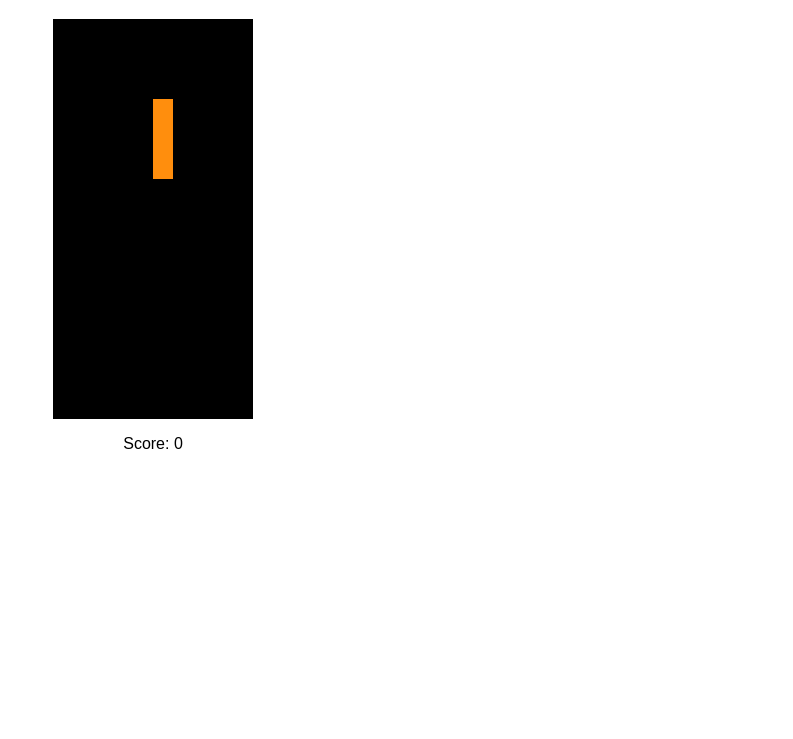
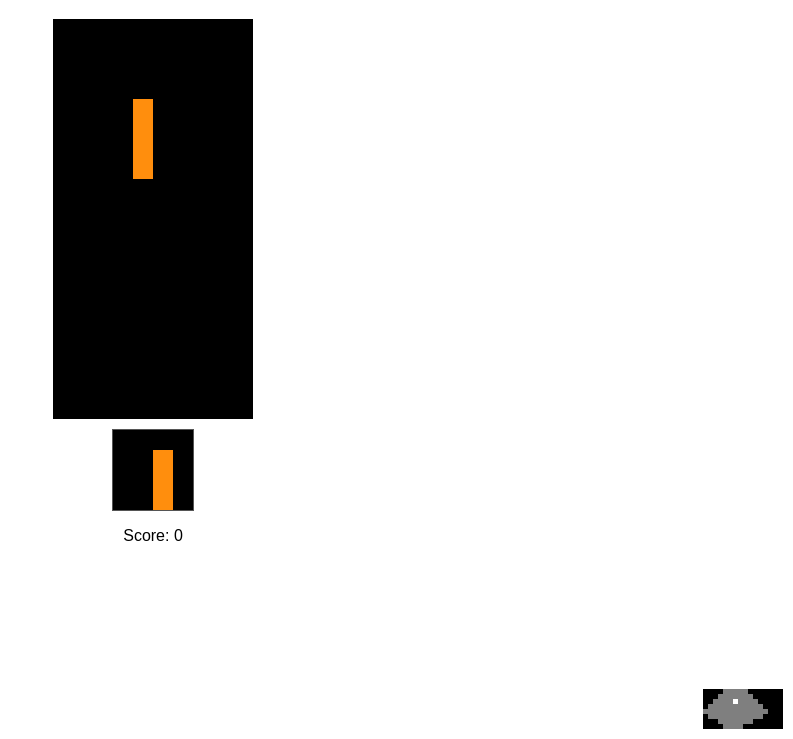
Before and after one commit to tkonomu/codex_test, a plain HTML site: page index.html in a window 1280 px wide. Shown: the part 61-800 px from the top of the page, without its empty margins (487-1280 px from the left). Drawn offline with Linux system fonts and the light colour scheme.

Commit message:
Add next piece preview and shark graphic

```diff
--- a/index.html
+++ b/index.html
@@ -8,7 +8,9 @@
 <body>
     <h1>Tetris</h1>
     <canvas id="game" width="200" height="400"></canvas>
+    <canvas id="next" width="80" height="80"></canvas>
     <p>Score: <span id="score">0</span></p>
+    <canvas id="shark" width="80" height="40"></canvas>
     <script src="tetris.js"></script>
 </body>
 </html>
--- a/style.css
+++ b/style.css
@@ -1,6 +1,7 @@
 body {
     font-family: sans-serif;
     text-align: center;
+    position: relative;
 }
 
 canvas {
@@ -8,3 +9,15 @@ canvas {
     display: block;
     margin: 0 auto;
 }
+
+#next {
+    margin-top: 10px;
+    border: 1px solid #555;
+}
+
+#shark {
+    position: fixed;
+    right: 10px;
+    bottom: 10px;
+    image-rendering: pixelated;
+}
--- a/tetris.js
+++ b/tetris.js
@@ -1,6 +1,43 @@
 const canvas = document.getElementById('game');
 const context = canvas.getContext('2d');
 context.scale(20, 20);
+
+const nextCanvas = document.getElementById('next');
+const nextContext = nextCanvas.getContext('2d');
+nextContext.scale(20, 20);
+
+const sharkCanvas = document.getElementById('shark');
+const sharkContext = sharkCanvas.getContext('2d');
+sharkContext.scale(5, 5);
+sharkContext.imageSmoothingEnabled = false;
+
+const sharkPixels = [
+    [0,0,0,0,1,1,1,1,1,0,0,0,0,0,0,0],
+    [0,0,0,1,1,1,1,1,1,1,0,0,0,0,0,0],
+    [0,0,1,1,1,1,2,1,1,1,1,0,0,0,0,0],
+    [0,1,1,1,1,1,1,1,1,1,1,1,0,0,0,0],
+    [1,1,1,1,1,1,1,1,1,1,1,1,1,0,0,0],
+    [0,1,1,1,1,1,1,1,1,1,1,1,0,0,0,0],
+    [0,0,0,1,1,1,1,1,1,1,0,0,0,0,0,0],
+    [0,0,0,0,1,1,1,1,0,0,0,0,0,0,0,0],
+];
+
+function drawShark() {
+    sharkContext.fillStyle = '#000';
+    sharkContext.fillRect(0, 0, sharkCanvas.width, sharkCanvas.height);
+    sharkPixels.forEach((row, y) => {
+        row.forEach((value, x) => {
+            if (value === 1) {
+                sharkContext.fillStyle = '#7f7f7f';
+            } else if (value === 2) {
+                sharkContext.fillStyle = '#ffffff';
+            } else {
+                return;
+            }
+            sharkContext.fillRect(x, y, 1, 1);
+        });
+    });
+}
 
 function arenaSweep() {
     let rowCount = 1;
@@ -89,14 +126,14 @@ function createPiece(type) {
     }
 }
 
-function drawMatrix(matrix, offset) {
+function drawMatrix(matrix, offset, ctx = context) {
     matrix.forEach((row, y) => {
         row.forEach((value, x) => {
             if (value !== 0) {
-                context.fillStyle = colors[value];
-                context.fillRect(x + offset.x,
-                                 y + offset.y,
-                                 1, 1);
+                ctx.fillStyle = colors[value];
+                ctx.fillRect(x + offset.x,
+                             y + offset.y,
+                             1, 1);
             }
         });
     });
@@ -108,6 +145,14 @@ function draw() {
 
     drawMatrix(arena, {x:0, y:0});
     drawMatrix(player.matrix, player.pos);
+}
+
+function drawNext() {
+    nextContext.fillStyle = '#000';
+    nextContext.fillRect(0, 0, nextCanvas.width, nextCanvas.height);
+    if (nextMatrix) {
+        drawMatrix(nextMatrix, {x:1, y:1}, nextContext);
+    }
 }
 
 function merge(arena, player) {
@@ -155,7 +200,13 @@ function playerMove(dir) {
 
 function playerReset() {
     const pieces = 'TJLOSZI';
-    player.matrix = createPiece(pieces[pieces.length * Math.random() | 0]);
+    if (nextMatrix === null) {
+        player.matrix = createPiece(pieces[Math.random() * pieces.length | 0]);
+        nextMatrix = createPiece(pieces[Math.random() * pieces.length | 0]);
+    } else {
+        player.matrix = nextMatrix;
+        nextMatrix = createPiece(pieces[Math.random() * pieces.length | 0]);
+    }
     player.pos.y = 0;
     player.pos.x = (arena[0].length / 2 | 0) -
                    (player.matrix[0].length / 2 | 0);
@@ -164,6 +215,7 @@ function playerReset() {
         player.score = 0;
         updateScore();
     }
+    drawNext();
 }
 
 function playerRotate(dir) {
@@ -213,13 +265,15 @@ const colors = [
     '#3877FF',
 ];
 
-const arena = createMatrix(12, 20);
+const arena = createMatrix(10, 20);
 
 const player = {
     pos: {x: 0, y: 0},
     matrix: null,
     score: 0,
 };
+
+let nextMatrix = null;
 
 document.addEventListener('keydown', event => {
     if (event.keyCode === 37) {
@@ -237,4 +291,5 @@ document.addEventListener('keydown', event => {
 
 playerReset();
 updateScore();
+drawShark();
 update();
```
